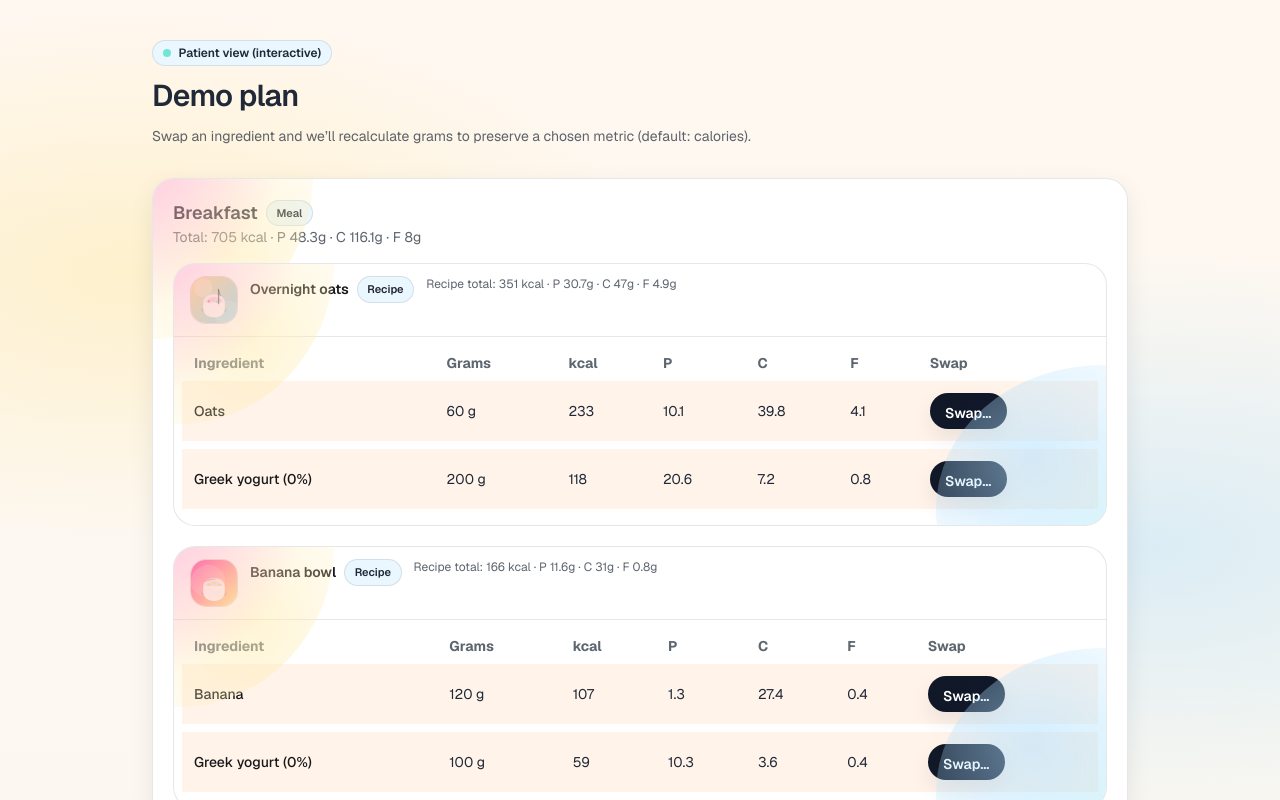
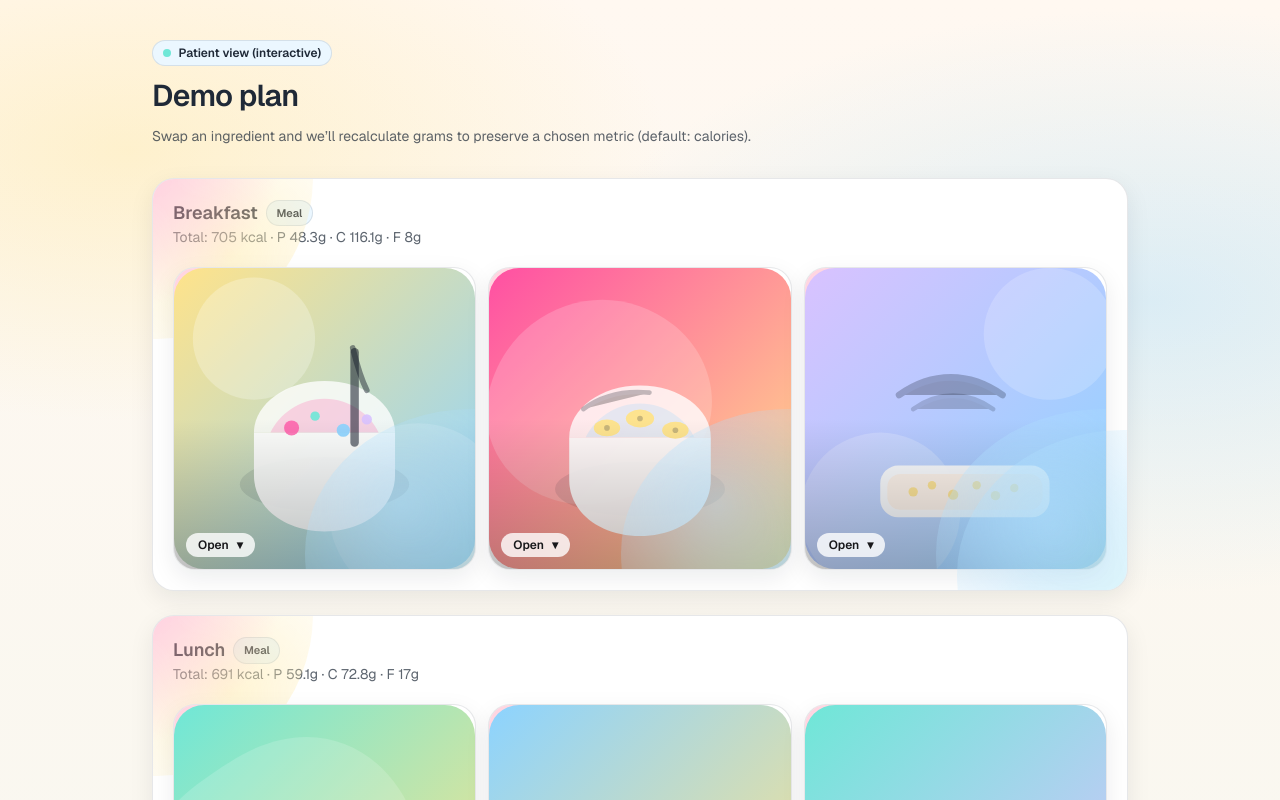
Before and after one commit to thomenat/NutriSwitch, a Next.js app in the folder web/: page /plan in a window 1280 px wide. Shown: the top 800 px of the page. Built offline with nearby package versions, Linux system fonts and the light colour scheme.

Commit message:
feat(ui): switch meals to recipe gallery with expandable details

```diff
--- a/web/src/app/plan/PlanClient.tsx
+++ b/web/src/app/plan/PlanClient.tsx
@@ -22,6 +22,11 @@ type SwapTarget = {
   itemIndex: number;
 };
 
+type ExpandedRecipe = {
+  mealId: string;
+  recipeIndex: number;
+};
+
 export function PlanClient(props: {
   ingredients: Ingredient[];
   initialMeals: Meal[];
@@ -32,6 +37,7 @@ export function PlanClient(props: {
   );
 
   const [meals, setMeals] = useState<Meal[]>(props.initialMeals);
+  const [expanded, setExpanded] = useState<ExpandedRecipe | null>(null);
   const [swapTarget, setSwapTarget] = useState<SwapTarget | null>(null);
   const [swapToIngredientId, setSwapToIngredientId] = useState<string>("");
   const [preserve, setPreserve] = useState<PreserveMetric>("calories");
@@ -95,6 +101,13 @@ export function PlanClient(props: {
     setSwapTarget(null);
   }
 
+  function toggleRecipe(mealId: string, recipeIndex: number) {
+    setExpanded((prev) => {
+      if (prev && prev.mealId === mealId && prev.recipeIndex === recipeIndex) return null;
+      return { mealId, recipeIndex };
+    });
+  }
+
   return (
     <div className="mx-auto flex min-h-screen max-w-5xl flex-col gap-8 px-6 py-10">
       <header className="flex flex-col gap-3">
@@ -130,40 +143,67 @@ export function PlanClient(props: {
                 </div>
               </div>
 
-              <div className="mt-4 flex flex-col gap-5">
+              <div className="mt-5">
+                <div className="grid grid-cols-2 gap-3 sm:grid-cols-3">
                   {meal.recipes.map((recipe, recipeIndex) => {
-                  const recipeTotals = recipeTotalsFor(recipe, ingredientsById);
+                    const isExpanded =
+                      expanded?.mealId === meal.id && expanded.recipeIndex === recipeIndex;
+
                     return (
                       <div
                         key={recipe.id}
-                      className="ns-blob overflow-hidden rounded-[22px] border border-[color:var(--border)] bg-[var(--surface)]"
+                        className={clsx(
+                          "ns-blob overflow-hidden rounded-[22px] border border-[color:var(--border)] bg-[var(--surface)] shadow-[var(--shadow-card)]",
+                          isExpanded && "col-span-2 sm:col-span-3",
+                        )}
                       >
-                      <div className="flex flex-col gap-1 border-b border-[color:var(--border)] px-4 py-3 sm:flex-row sm:items-end sm:justify-between">
-                        <div className="flex items-start gap-3">
-                          <div className="h-12 w-12 overflow-hidden rounded-[16px] border border-[color:var(--border)] bg-[var(--surface-2)]">
+                        <button
+                          type="button"
+                          onClick={() => toggleRecipe(meal.id, recipeIndex)}
+                          className={clsx(
+                            "group relative block w-full text-left",
+                            isExpanded ? "h-56 sm:h-64" : "aspect-square",
+                          )}
+                          aria-expanded={isExpanded}
+                        >
                           <img
                             src={recipe.imageSrc}
                             alt={recipe.imageAlt}
-                              className="h-full w-full object-cover"
+                            className="absolute inset-0 h-full w-full object-cover"
                             loading="lazy"
                           />
+                          {/* subtle overlay */}
+                          <div className="absolute inset-0 bg-gradient-to-t from-black/35 via-black/0 to-black/0 opacity-70 transition-opacity group-hover:opacity-80" />
+
+                          {/* accessible name (visually hidden to keep “image-only”) */}
+                          <span className="sr-only">{recipe.name}</span>
+
+                          {/* small affordance */}
+                          <div className="absolute bottom-3 left-3 inline-flex items-center gap-2 rounded-full bg-white/80 px-3 py-1 text-xs font-semibold text-zinc-900">
+                            {isExpanded ? "Close" : "Open"}
+                            <span aria-hidden="true">{isExpanded ? "▴" : "▾"}</span>
                           </div>
-                          <div className="flex items-center gap-2">
-                            <h3 className="text-sm font-semibold text-zinc-900">{recipe.name}</h3>
+                        </button>
+
+                        {isExpanded && (
+                          <div className="border-t border-[color:var(--border)] p-4">
+                            <div className="flex flex-col gap-1">
+                              <div className="flex items-center justify-between gap-3">
+                                <h3 className="text-base font-semibold text-zinc-900">
+                                  {recipe.name}
+                                </h3>
                                 <span className="ns-chip bg-[var(--surface-2)] text-[11px] font-semibold">
-                              Recipe
+                                  Tap ingredients to swap
                                 </span>
                               </div>
-                          <p className="ns-muted text-xs">
-                            Recipe total: {fmt0(recipeTotals.calories)} kcal · P{" "}
-                            {fmt1(recipeTotals.protein)}g · C {fmt1(recipeTotals.carbs)}g · F{" "}
-                            {fmt1(recipeTotals.fat)}g
+                              <p className="ns-muted text-sm">
+                                Missing something? Swap an ingredient and the app recalculates the
+                                quantity.
                               </p>
                             </div>
-                      </div>
 
-                      <div className="overflow-x-auto">
-                        <table className="w-full min-w-[720px] border-separate border-spacing-y-2 px-2 py-2 text-sm">
+                            <div className="mt-3 overflow-x-auto">
+                              <table className="w-full min-w-[720px] border-separate border-spacing-y-2 text-sm">
                                 <thead className="text-left ns-muted">
                                   <tr>
                                     <th className="px-3">Ingredient</th>
@@ -179,8 +219,10 @@ export function PlanClient(props: {
                                   {recipe.items.map((item, itemIndex) => {
                                     const ingredient = ingredientsById.get(item.ingredientId);
                                     if (!ingredient) return null;
-
-                              const line = scaleMacros(ingredient.macrosPer100g, item.grams);
+                                    const line = scaleMacros(
+                                      ingredient.macrosPer100g,
+                                      item.grams,
+                                    );
 
                                     return (
                                       <tr
@@ -215,9 +257,25 @@ export function PlanClient(props: {
                                 </tbody>
                               </table>
                             </div>
+
+                            <div className="mt-3 rounded-[16px] border border-[color:var(--border)] bg-[var(--surface-2)] px-4 py-3 text-sm">
+                              {(() => {
+                                const recipeTotals = recipeTotalsFor(recipe, ingredientsById);
+                                return (
+                                  <div className="ns-muted">
+                                    Recipe total: {fmt0(recipeTotals.calories)} kcal · P{" "}
+                                    {fmt1(recipeTotals.protein)}g · C {fmt1(recipeTotals.carbs)}g ·
+                                    F {fmt1(recipeTotals.fat)}g
+                                  </div>
+                                );
+                              })()}
+                            </div>
+                          </div>
+                        )}
                       </div>
                     );
                   })}
+                </div>
               </div>
             </section>
           );
```
Lines whose indentation alone changed are shown as unchanged.
